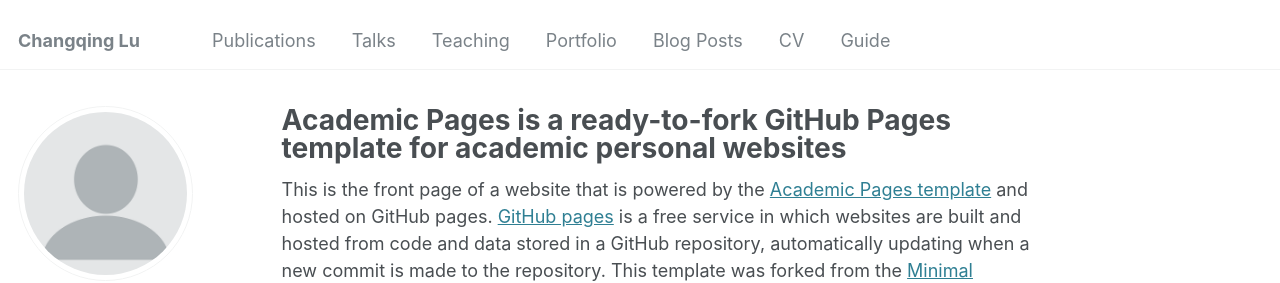
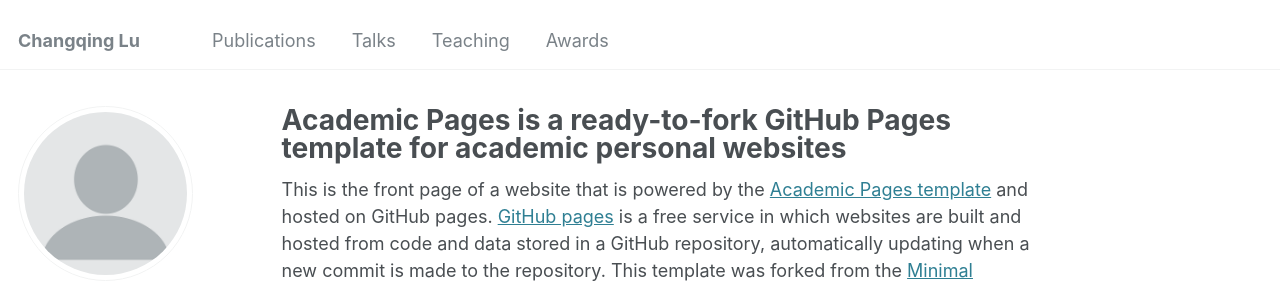
Before and after one commit to Bobby-Lu/Bobby-Lu.github.io, a Jekyll site: the page built from _pages/about.md, in a window 1280 px wide. Shown: the top 283 px of the page. Built offline with Jekyll 4.4.1, drawn with Linux system fonts in a browser that asks for light colours; some web fonts are replaced; part of the change alters nothing that is shown.

Commit message:
Update navigation.yml

```diff
--- a/_data/navigation.yml
+++ b/_data/navigation.yml
@@ -14,14 +14,17 @@ main:
   - title: "Teaching"
     url: /teaching/
 
-  - title: "Portfolio"
-    url: /portfolio/
+  - title: "Awards"
+    url: /awards/
 
-  - title: "Blog Posts"
-    url: /year-archive/
+  # - title: "Portfolio"
+  #   url: /portfolio/
 
-  - title: "CV"
-    url: /cv/
+  # - title: "Blog Posts"
+  #   url: /year-archive/
 
-  - title: "Guide"
-    url: /markdown/
+  # - title: "CV"
+  #   url: /cv/
+
+  # - title: "Guide"
+  #   url: /markdown/
```
